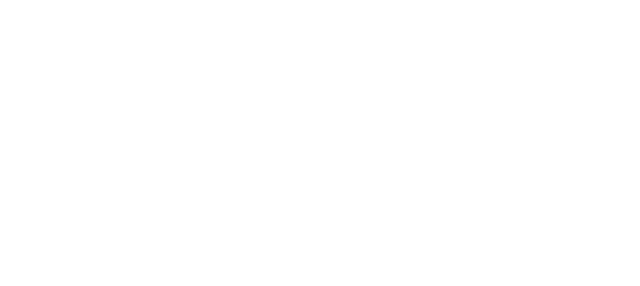
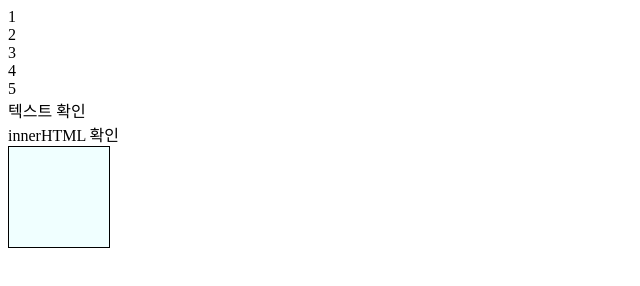
Before and after one commit to JeongKyungHoon/block7, a plain HTML site: page No.016/index.html in a window 1280 px wide. Shown: the whole page, without its empty margins (0-640 px from the left). Drawn offline with Linux system fonts and the light colour scheme.

Commit message:
16일차 추가

```diff
--- /dev/null
+++ b/No.016/index.css
@@ -0,0 +1,11 @@
+#classList {
+  width: 100px;
+  height: 100px;
+  background-color: azure;
+  border: 1px solid black;
+  transition: background-color ease 1s;
+}
+
+#classList.classList {
+  background-color: blueviolet;
+}
--- a/No.016/index.html
+++ b/No.016/index.html
@@ -4,8 +4,19 @@
     <meta http-equiv="X-UA-Compatible" content="IE=edge" />
     <meta name="viewport" content="width=device-width, initial-scale=1.0" />
     <title>Document</title>
+    <link rel="stylesheet" href="index.css" />
   </head>
   <body>
+    <div id="getElementById">1</div>
+    <div class="getElementsByClassName">2</div>
+    <div class="getElementsByClassName">3</div>
+    <div class="getElementsByClassName">4</div>
+    <div class="getElementsByClassName">5</div>
+    <div id="innerText">
+      텍스트 확인
+      <div>innerHTML 확인</div>
+    </div>
+    <div id="classList"></div>
     <script src="index.js"></script>
   </body>
 </html>
--- a/No.016/index.js
+++ b/No.016/index.js
@@ -0,0 +1,26 @@
+console.log(document.getElementById("getElementById"));
+console.log(document.getElementsByClassName("getElementsByClassName"));
+
+console.dir(document.getElementById("getElementById"));
+console.dir(document.getElementsByClassName("getElementsByClassName"));
+
+console.log(document.getElementsByTagName("div"));
+console.log(document.getElementById("getElementById").innerHTML);
+console.log(document.getElementById("getElementById").innerText);
+
+document.getElementById("getElementById").onclick = function (e) {
+  e.target.innerHTML = +e.target.innerHTML + 1;
+};
+console.log(document.getElementById("innerText").innerHTML);
+console.log(document.getElementById("innerText").innerText);
+
+// document.getElementById("classList").onclick = function (e) {
+//   if (e.target.classList.contains("classList")) {
+//     e.target.classList.remove("classList");
+//   } else {
+//     e.target.classList.add("classList");
+//   }
+// };
+document.getElementById("classList").onclick = function (e) {
+  e.target.classList.toggle("classList");
+};
```
